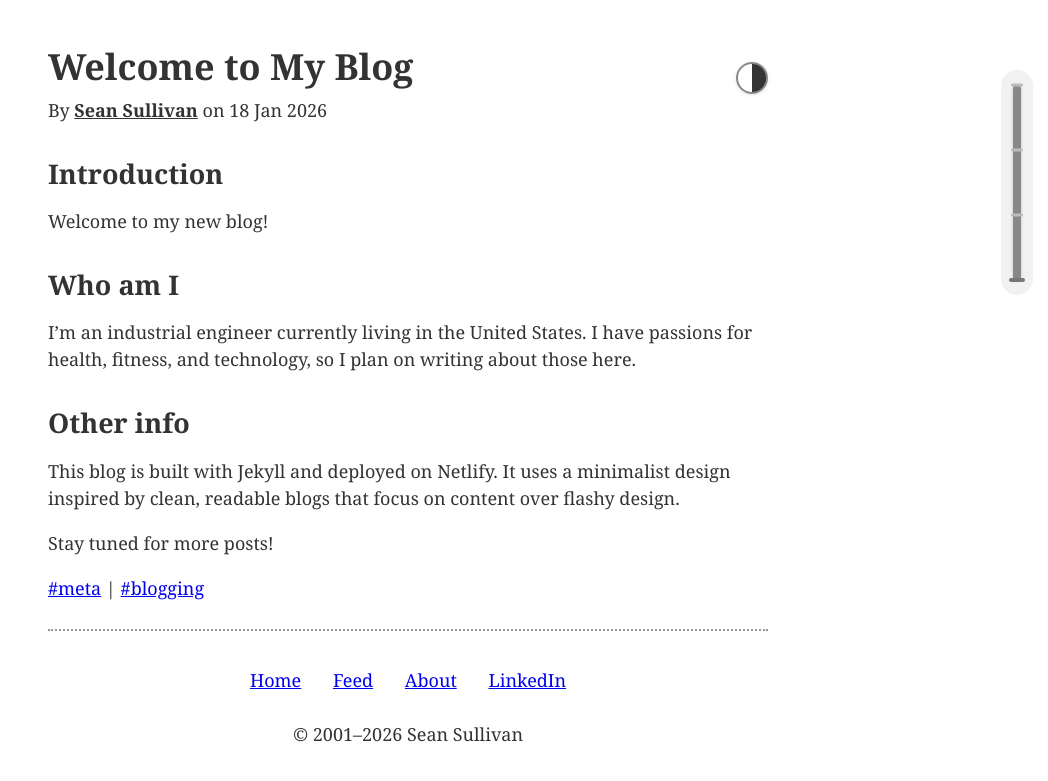
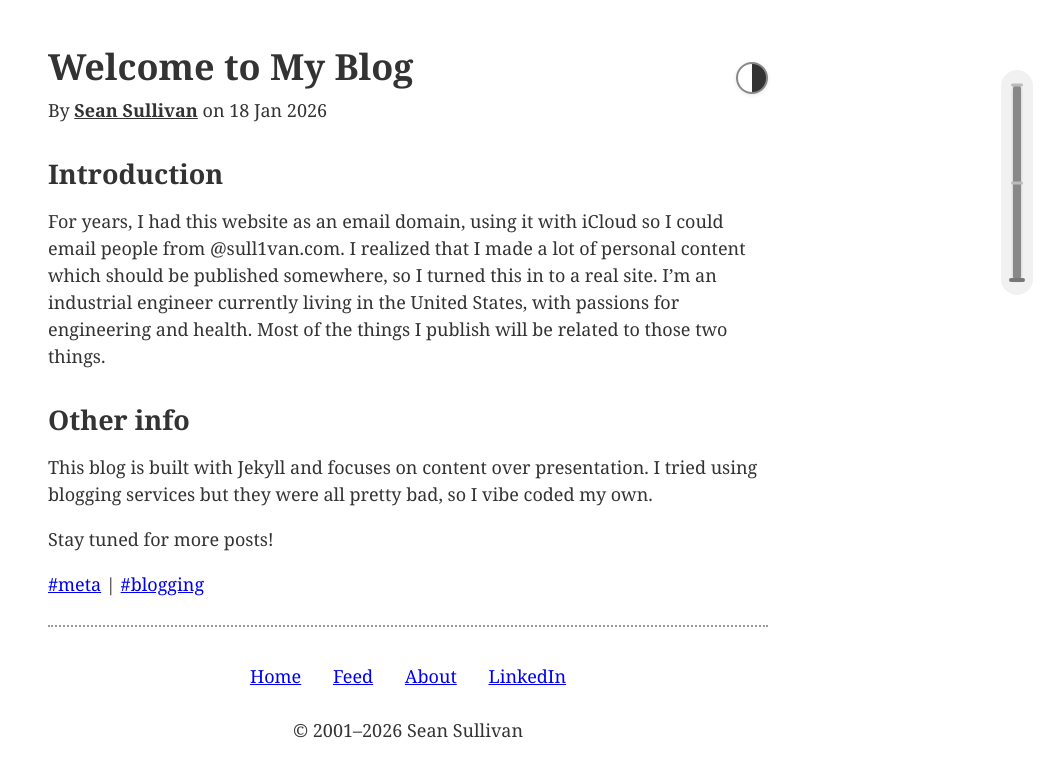
Before and after one commit to 0sps/sull1van.com, a Jekyll site: the page built from _posts/2026-01-18-welcome-to-my-blog copy.md, in a window 1280 px wide. Shown: the top 781 px of the page, without its empty margins (232-1280 px from the left). Built offline with Jekyll 4.4.1, drawn with Linux system fonts in a browser that asks for light colours.

Commit message:
new articles

```diff
--- a/_posts/2026-01-18-welcome-to-my-blog copy.md
+++ b/_posts/2026-01-18-welcome-to-my-blog copy.md
@@ -7,15 +7,13 @@ tags: [meta, blogging]
 
 ## Introduction
 
-Welcome to my new blog!
+For years, I had this website as an email domain, using it with iCloud so I could email people from @sull1van.com. I realized that I made a lot of personal content which should be published somewhere, so I turned this in to a real site. I'm an industrial engineer currently living in the United States, with passions for engineering and health. Most of the things I publish will be related to those two things.
 
-## Who am I
 
-I'm an industrial engineer currently living in the United States. I have passions for health, fitness, and technology, so I plan on writing about those here.
 
 
 ## Other info
 
-This blog is built with Jekyll and deployed on Netlify. It uses a minimalist design inspired by clean, readable blogs that focus on content over flashy design.
+This blog is built with Jekyll and focuses on content over presentation. I tried using blogging services but they were all pretty bad, so I vibe coded my own.
 
 Stay tuned for more posts!
```
Also changed, not shown: _posts/2026-01-19-a-dozen-chargers-in-the-lab.md (+7 -1 lines), _posts/2026-04-19-study-with-me.md (+1 -1 lines), _posts/2026-05-15-7500-miles-self-driving-car.md (+1 -1 lines), _posts/2026-05-18-Fixing-blood-test-results.md (+1 -1 lines).
